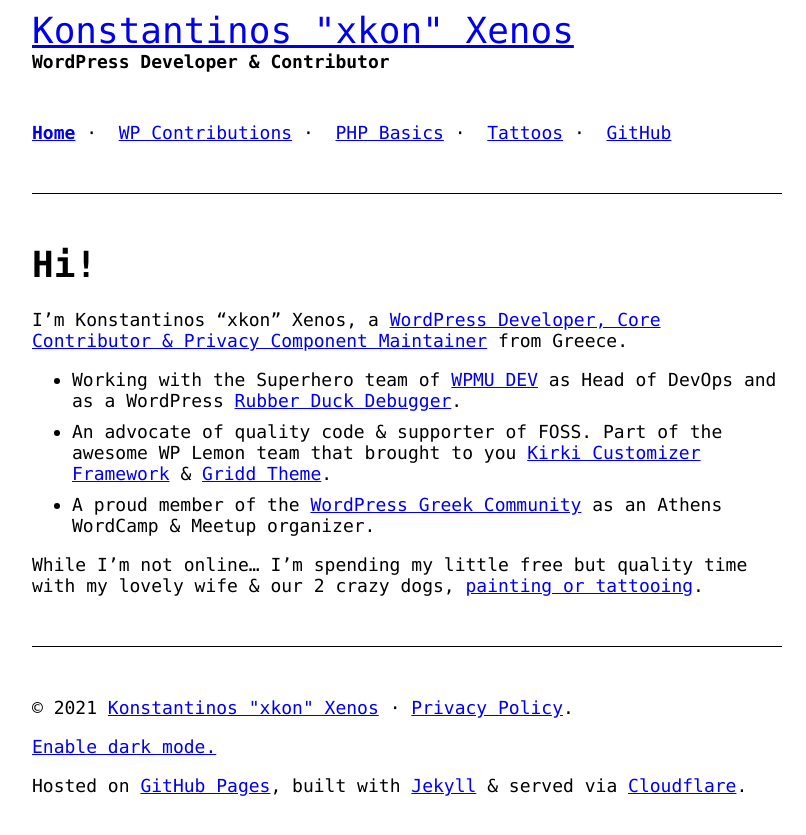
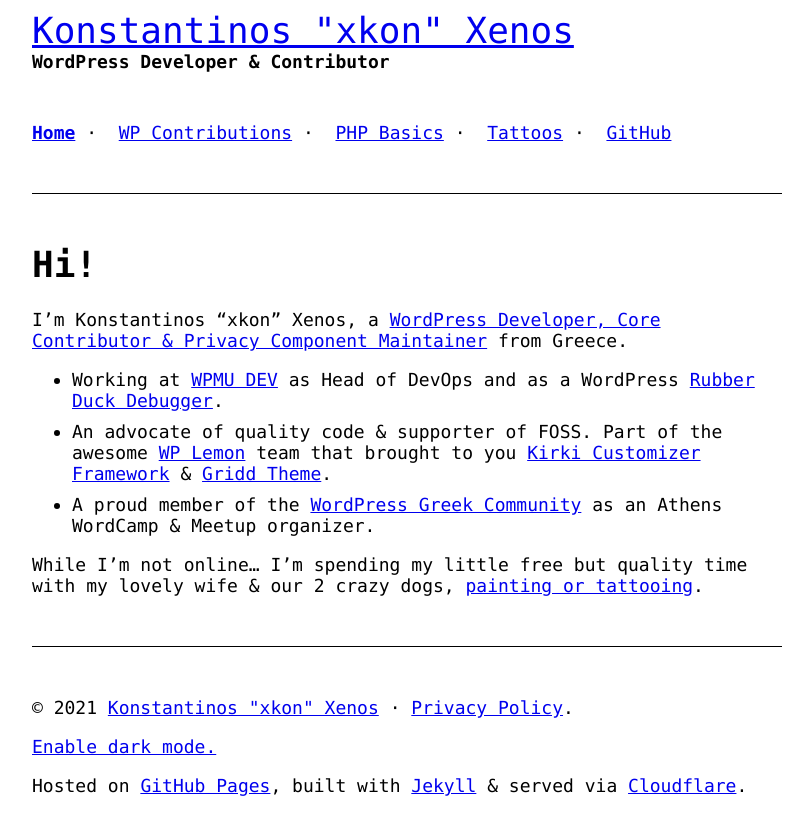
Before and after one commit to mrxkon/mrxkon.github.io, a Jekyll site: the page built from index.md, in a window 1280 px wide. Shown: the top 835 px of the page, without its empty margins (233-1039 px from the left). Built offline with Jekyll 4.4.1, drawn with Linux system fonts in a browser that asks for light colours.

Commit message:
Update index.md

```diff
--- a/index.md
+++ b/index.md
@@ -6,8 +6,8 @@
 ---
 I'm Konstantinos "xkon" Xenos, a [WordPress Developer, Core Contributor & Privacy Component Maintainer]({{ site.url }}/wp-contributions) from Greece.
 
-- Working with the Superhero team of [WPMU DEV](https://premium.wpmudev.org){:target="_blank"}{:rel="noopener noreferrer"} as Head of DevOps and as a WordPress [Rubber Duck Debugger](https://en.wikipedia.org/wiki/Rubber_duck_debugging){:target="_blank"}{:rel="noopener noreferrer"}.
-- An advocate of quality code &amp; supporter of FOSS. Part of the awesome WP Lemon team that brought to you [Kirki Customizer Framework](https://kirki.org){:target="_blank"}{:rel="noopener noreferrer"} & [Gridd Theme](https://wplemon.com/gridd){:target="_blank"}{:rel="noopener noreferrer"}.
+- Working at [WPMU DEV](https://premium.wpmudev.org){:target="_blank"}{:rel="noopener noreferrer"} as Head of DevOps and as a WordPress [Rubber Duck Debugger](https://en.wikipedia.org/wiki/Rubber_duck_debugging){:target="_blank"}{:rel="noopener noreferrer"}.
+- An advocate of quality code &amp; supporter of FOSS. Part of the awesome [WP Lemon](https://wplemon.com/){:target="_blank"}{:rel="noopener noreferrer"} team that brought to you [Kirki Customizer Framework](https://kirki.org){:target="_blank"}{:rel="noopener noreferrer"} & [Gridd Theme](https://wplemon.com/gridd){:target="_blank"}{:rel="noopener noreferrer"}.
 - A proud member of the [WordPress Greek Community](https://wpgreece.org){:target="_blank"}{:rel="noopener noreferrer"} as an Athens WordCamp & Meetup organizer.
 
 While I'm not online… I'm spending my little free but quality time with my lovely wife & our 2 crazy dogs, [painting or tattooing]({{ site.url }}/tattoos).
```
